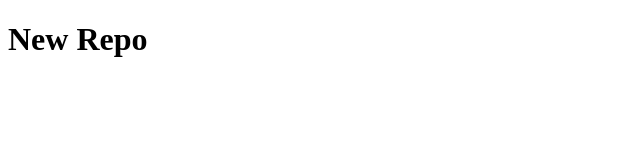
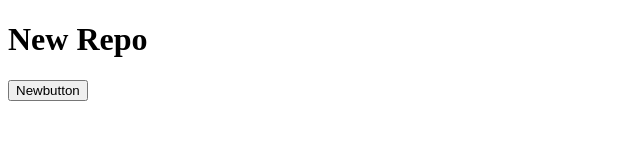
Before and after one commit to qlhuynh949/brandnewPracticeRepo, a plain HTML site: page index.html in a window 1280 px wide. Shown: the whole page, without its empty margins (0-640 px from the left). Drawn offline with Linux system fonts and the light colour scheme.

Commit message:
second repo

```diff
--- a/index.html
+++ b/index.html
@@ -8,5 +8,6 @@
 </head>
 <body>
   <h1>New Repo</h1>
+  <button id>Newbutton</button>
 </body>
 </html>
```
